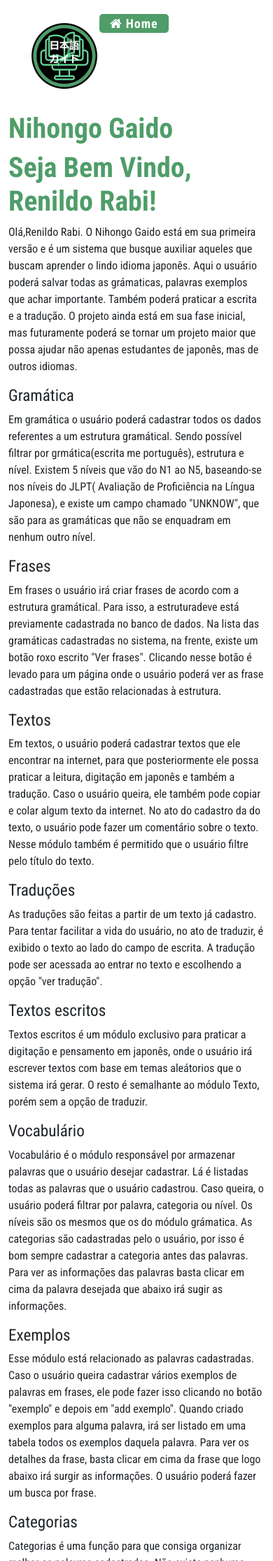
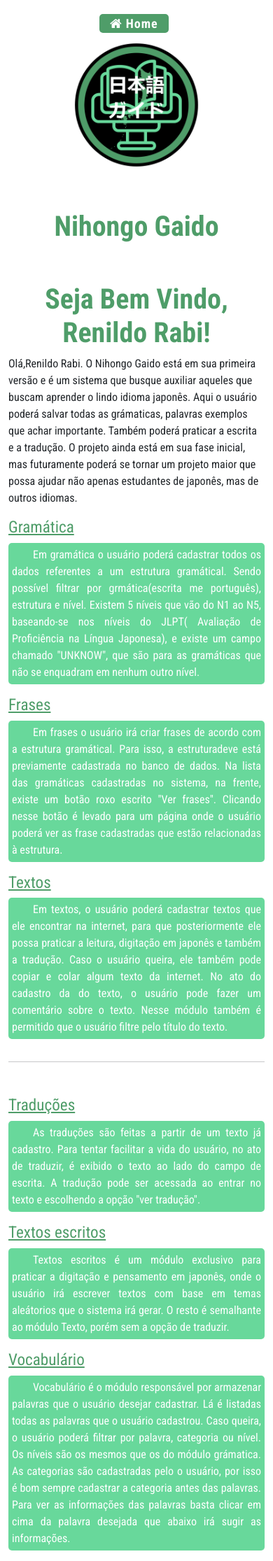
Before and after one commit to Renildo15/Nihongo-Gaido, a Django app: page / in a window 390 px wide. Shown: the part 80-2311 px from the top of the page at 70% size. Run offline with Django 4.2, Linux system fonts and the light colour scheme; a user stored in the database is signed in; data comes from the database, SQL or seed files in the repository; some web fonts are replaced.

Commit message:
Responsividade - Corrigindo css #63

```diff
--- a/src/nihongo_pages_app/templates/pages/index.html
+++ b/src/nihongo_pages_app/templates/pages/index.html
@@ -9,17 +9,17 @@
     </div>
 {% endfor %}
     <section>
-        <div class="container">
+        <div class="container div-h3">
             <div class="row">
-                <div class="col-md-12">
+                <div class="col-md-12 text-center div-img">
                     <img src={% static 'imgs/Nihongo-Gaido-1.png' %} alt="">
                     <h2>Nihongo Gaido</h2>
                 </div>
             </div>
 
-            <div class="row">
+            <div class="row mt-5">
                 <div>
-                    <h2>Seja bem vindo, {{request.user.first_name}}!</h2>
+                    <h2 class="text-center">Seja bem vindo, {{request.user.first_name}}!</h2>
                     <p>
                         Olá,{{request.user.first_name}}. O Nihongo Gaido está em sua primeira versão e é um sistema que busque auxiliar
                         aqueles que buscam aprender o lindo idioma japonês. Aqui o usuário poderá salvar todas as grámaticas, palavras
@@ -31,7 +31,7 @@
 
                 <div class="col-md-4">
                     <h3>Gramática</h3>
-                    <p>
+                    <p class="div-content">
                         Em gramática o usuário poderá cadastrar todos os dados referentes a um estrutura gramátical. Sendo possível filtrar
                         por grmática(escrita me português), estrutura e nível. Existem 5 níveis que vão do N1 ao N5, baseando-se nos níveis
                         do JLPT( Avaliação de Proficiência na Língua Japonesa), e existe um campo chamado "UNKNOW", que são para as gramáticas
@@ -40,7 +40,7 @@
                 </div>
                 <div class="col-md-4">
                     <h3>Frases</h3>
-                    <p>
+                    <p class="div-content">
                         Em frases o usuário irá criar frases de acordo com a estrutura gramátical. Para isso, a estruturadeve está previamente
                         cadastrada no banco de dados. Na lista das gramáticas cadastradas no sistema, na frente, existe um botão roxo escrito
                         "Ver frases". Clicando nesse botão é levado para um página onde o usuário poderá ver as frase cadastradas que estão relacionadas
@@ -49,7 +49,7 @@
                 </div>
                 <div class="col-md-4">
                     <h3>Textos</h3>
-                    <p>
+                    <p class="div-content">
                       Em textos, o usuário poderá cadastrar textos que ele encontrar na internet, para que posteriormente ele possa praticar a leitura,
                       digitação em japonês e também a tradução. Caso o usuário queira, ele também pode copiar e colar algum texto da internet. No ato
                       do cadastro da do texto, o usuário pode fazer um comentário sobre o texto. Nesse módulo também é permitido que o usuário filtre pelo
@@ -57,25 +57,25 @@
                     </p>
                 </div>
             </div>
-
-            <div class="row">
+            <hr>
+            <div class="row mt-5">
 
               <div class="col-md-4">
                   <h3>Traduções</h3>
-                  <p>
+                  <p class="div-content">
                       As traduções são feitas a partir de um texto já cadastro. Para tentar facilitar a vida do usuário, no ato de traduzir, é exibido
                       o texto ao lado do campo de escrita. A tradução pode ser acessada ao entrar no texto e escolhendo a opção "ver tradução".
                   </p>
               </div>
               <div class="col-md-4">
                   <h3>Textos escritos</h3>
-                  <p>
+                  <p class="div-content">
                       Textos escritos é um módulo exclusivo para praticar a digitação e pensamento em japonês, onde o usuário irá escrever textos com base em
                       temas aleátorios que o sistema irá gerar. O resto é semalhante ao módulo Texto, porém sem a opção de traduzir.
               </div>
               <div class="col-md-4">
                   <h3>Vocabulário</h3>
-                  <p>
+                  <p class="div-content">
                      Vocabulário é o módulo responsável por armazenar palavras que o usuário desejar cadastrar. Lá é listadas todas as palavras que o usuário
                      cadastrou. Caso queira, o usuário poderá filtrar por palavra, categoria ou nível. Os níveis são os mesmos que os do módulo grámatica.
                      As categorias são cadastradas pelo o usuário, por isso é bom sempre cadastrar a categoria antes das palavras. Para ver as informações
@@ -83,11 +83,11 @@
                   </p>
               </div>
             </div>
-
-          <div class="row">
+            <hr>
+            <div class="row mt-5">
               <div class="col-md-4">
                   <h3>Exemplos</h3>
-                <p>
+                  <p class="div-content">
                     Esse módulo está relacionado as palavras cadastradas. Caso o usuário queira cadastrar vários exemplos de palavras em frases, ele pode fazer
                     isso clicando no botão "exemplo" e depois em "add exemplo". Quando criado exemplos para alguma palavra, irá ser listado em uma tabela todos
                     os exemplos daquela palavra. Para ver os detalhes da frase, basta clicar em cima da frase que logo abaixo irá surgir as informações. O usuário
@@ -96,7 +96,7 @@
               </div>
               <div class="col-md-4">
                   <h3>Categorias</h3>
-                <p>
+                  <p class="div-content">
                     Categorias é uma função para que consiga organizar melhor as palavras cadastradas. Não existe nenhuma categoria cadastrada por padrão, por ser
                     algo muito fléxivel pois não tem como saber quais serão as palavras cadastradas. Porém o usuário poderá cadastrar suas próprias categorias. Nessa
                     versão é aconselhado que o usuário antes de cadastrar uma palavra, cadastre a categoria primeiro. Futuramente esse pequeno problema será corrigido.
@@ -105,13 +105,14 @@
               </div>
               <div class="col-md-4">
                   <h3>Conjugações</h3>
-                <p>
+                  <p class="div-content">
                     Conjugações é um módulo que está relacionado as palavras que são verbos. O usuário poderá escolher algum dos verbos e adicionar as suas conjugações.
                     Isso faz com que o usuário consiga praticar a conjugação e memorizar melhor. Para que o usuário consiga usar essa função a palavra deve está previamente
                     cadastrada no sistema e que, obviamente, seja um verbo. Essa opção se encontra no módulo Vocabulário.
                   </p>
               </div>
             </div>
+            <hr>
         </div>
     </section>
 
@@ -119,8 +120,9 @@
         <div class="container">
             <div>
                 <h3>Dados cadastrados no sistema</h3>
+                <p>Aqui consta o total de dados cadastrados em cada módulo!</p>
             </div>
-            <div class="row">
+            <div class="row mt-5 mb-5">
                 <div class="col-sm-3 col-md-6 col-lg-6 list-margin">
                   <ul class="list-group">
                     <li class="list-group-item d-flex justify-content-between align-items-center li-list">
--- a/src/static/styles/styles-32.css
+++ b/src/static/styles/styles-33.css
@@ -291,6 +291,30 @@ label{
 }
 
 
+/*div-img*/
+
+.div-img img{
+    width: 300px;
+}
+
+.div-h3 h3{
+    text-decoration: underline;
+    color: #4F9D69;
+}
+
+.div-content{
+    background-color: #68D89B;
+    padding: 5px;
+    border-radius: 5px;
+    color: #FFF;
+    text-align: justify;
+    text-indent: 30px;
+}
+
+
+.bg-primary {
+    background-color: #3d7e53!important;
+}
 /* list table */
 
 .container .div-text{
--- a/src/templates/base.html
+++ b/src/templates/base.html
@@ -6,7 +6,7 @@
     <title>{% block title %}{% endblock %}</title>
     <link href="https://cdn.jsdelivr.net/npm/bootstrap@5.0.2/dist/css/bootstrap.min.css" rel="stylesheet" integrity="sha384-EVSTQN3/azprG1Anm3QDgpJLIm9Nao0Yz1ztcQTwFspd3yD65VohhpuuCOmLASjC" crossorigin="anonymous">
     <link rel="stylesheet" href="https://cdnjs.cloudflare.com/ajax/libs/font-awesome/4.7.0/css/font-awesome.min.css">
-    <link rel="stylesheet" href="{% static 'styles/styles-32.css' %}">
+    <link rel="stylesheet" href="{% static 'styles/styles-33.css' %}">
     <link rel="stylesheet" href="{% static 'styles/responsivo-1.css' %}">
     <link rel="icon" href="{% static 'imgs/Nihongo-Gaido-1.png' %}" type="image/gif" sizes="16x16">
 </head>
@@ -62,7 +62,7 @@
             <span>Nihongo Gaido</span>
         </div>
 
-        <ul>
+        <ul class="mt-3">
             <li>
                 <a href="{% url 'pages:home' %}">Home</a>
             </li>
@@ -71,6 +71,18 @@
             </li>
             <li>
                 <a href="{% url 'pages:sobre' %}">Sobre</a>
+            </li>
+
+            <li>
+                <a href="{% url 'text:text_list' %}">Tradução</a>
+            </li>
+
+            <li>
+                <a href="{% url 'text:text_escrito_list' %}">Escrita</a>
+            </li>
+
+            <li>
+                <a href="{% url 'vocabulary:word_list' %}">Vocabulário</a>
             </li>
         </ul>
         <p class="copyright">
--- a/src/user_app/templates/base-auth.html
+++ b/src/user_app/templates/base-auth.html
@@ -6,7 +6,7 @@
     <title>{% block title %}{% endblock %}</title>
     <link href="https://cdn.jsdelivr.net/npm/bootstrap@5.0.2/dist/css/bootstrap.min.css" rel="stylesheet" integrity="sha384-EVSTQN3/azprG1Anm3QDgpJLIm9Nao0Yz1ztcQTwFspd3yD65VohhpuuCOmLASjC" crossorigin="anonymous">
     <link rel="stylesheet" href="https://cdnjs.cloudflare.com/ajax/libs/font-awesome/4.7.0/css/font-awesome.min.css">
-    <link rel="stylesheet" href="{% static 'styles/styles-32.css' %}">
+    <link rel="stylesheet" href="{% static 'styles/styles-33.css' %}">
     <link rel="stylesheet" href="{% static 'styles/responsivo-1.css' %}">
     <link rel="icon" href="{% static 'imgs/Nihongo-Gaido-1.png' %}" type="image/gif" sizes="16x16">
 </head>
```
Lines whose indentation alone changed are shown as unchanged.
